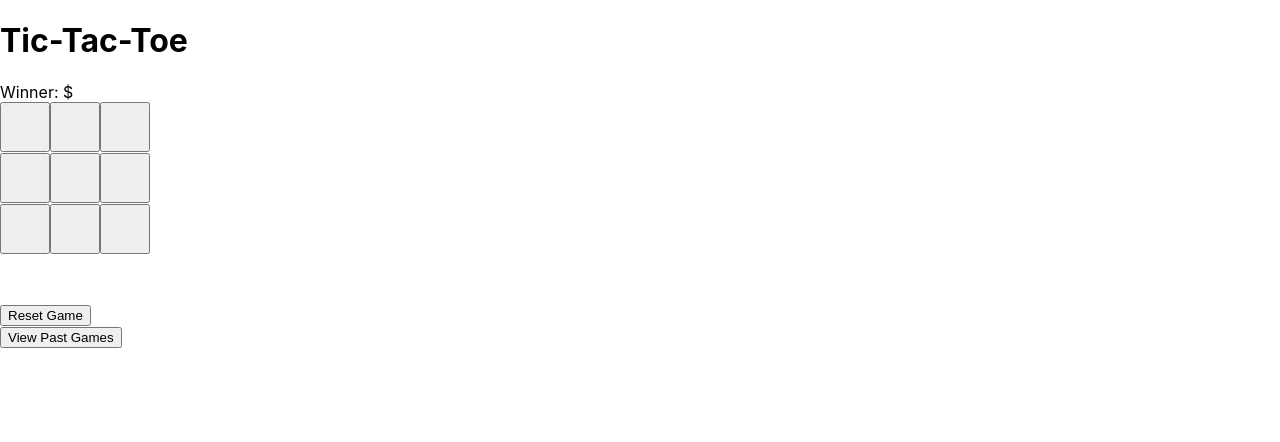
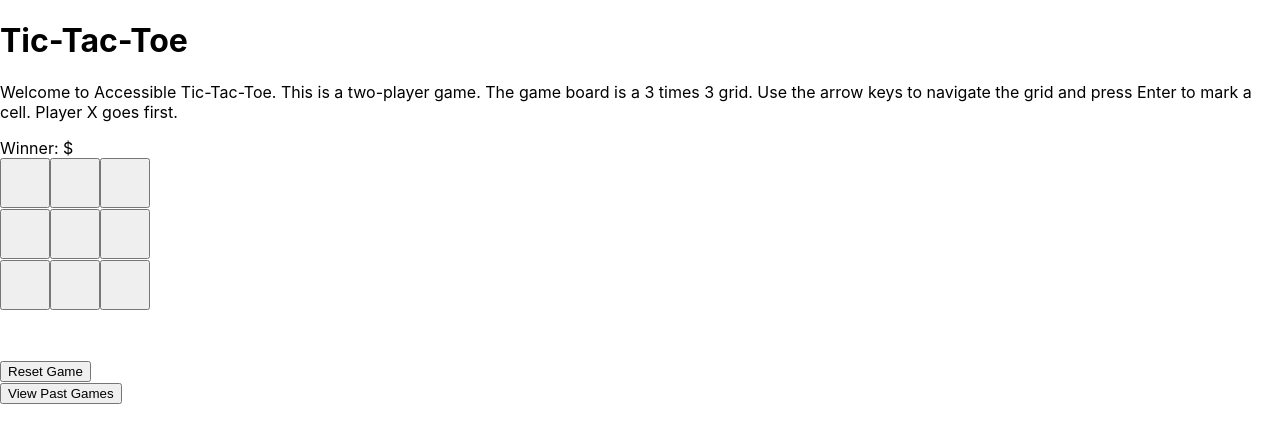
Before and after one commit to lchen7809/ttt, a React (Create React App) app in the folder frontend/: page / in a window 1280 px wide. Shown: the top 442 px of the page. Built offline with nearby package versions, Linux system fonts and the light colour scheme; no server answers.

Commit message:
added introduction with screen readability

```diff
--- a/frontend/src/App.js
+++ b/frontend/src/App.js
@@ -103,6 +103,12 @@ const App = () => {
 return (
   <div className="app">
     <h1>Tic-Tac-Toe</h1>
+    <p
+        aria-live="polite"
+        aria-label="Game introduction for screen readers"
+      >
+        Welcome to Accessible Tic-Tac-Toe. This is a two-player game. The game board is a 3 times 3 grid. Use the arrow keys to navigate the grid and press Enter to mark a cell. Player X goes first.
+      </p>
     {!showPastGames ? (
       <>
         Winner: ${winner}
```
Also changed, not shown: 1 other file (tests, documents, lock files or other folders).
